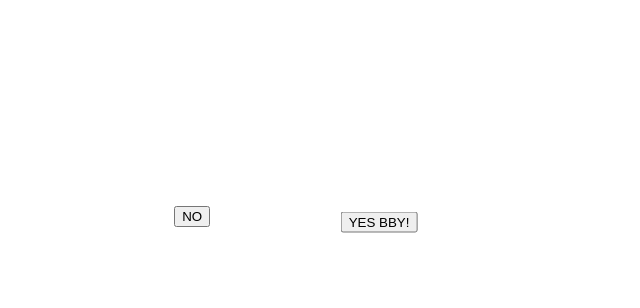
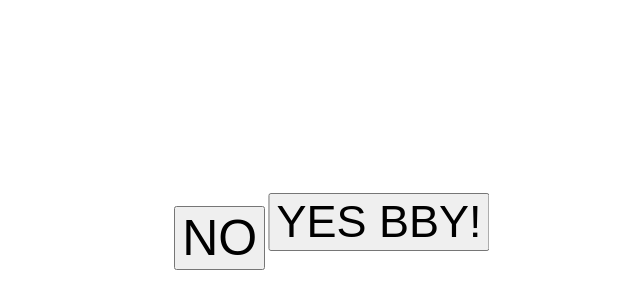
Before and after one commit to Areebkhan07/fun-html, a plain HTML site: page index.html in a window 1280 px wide. Shown: the part 338-646 px from the top of the page, without its empty margins (325-965 px from the left). Drawn offline with Linux system fonts and the light colour scheme.

Commit message:
Update index.html

```diff
--- a/index.html
+++ b/index.html
@@ -20,13 +20,13 @@ width: 25%;
 </body>
 <title>Botões</title>
 <style>
-#botao1 {
+#botao1 {font-size: 45px;
 position: fixed;
 top: 70%;
 left: 55%;
 transform: translate(-50%, -50%);
 }
-#botao2 {
+#botao2 {font-size: 50px;
 position: absolute;
  left: 39%;
   top: 68%;
```
